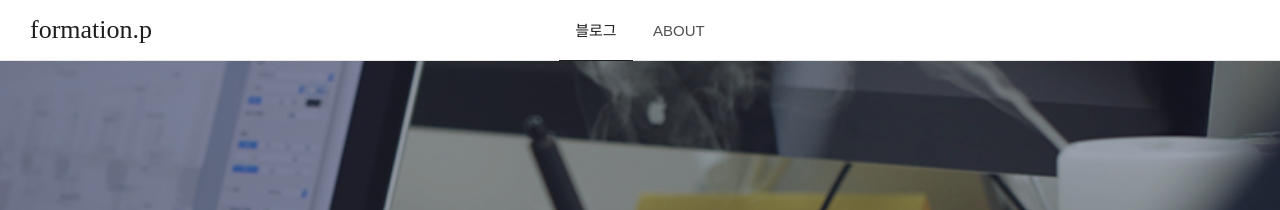
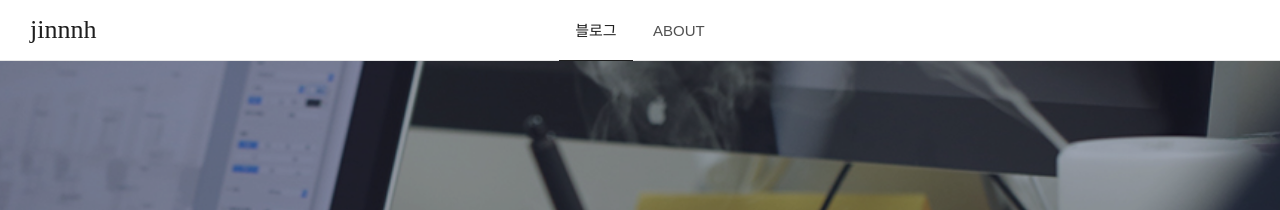
Before and after one commit to gutmate/gutmate.github.com, a Jekyll site: the page built from authors.md, in a window 1280 px wide. Shown: the top 210 px of the page. Built offline with Jekyll 4.4.1, drawn with Linux system fonts in a browser that asks for light colours; some web fonts are replaced.

Commit message:
Change naming

```diff
--- a/_config.yml
+++ b/_config.yml
@@ -1,4 +1,4 @@
-title: formation.p 블로그
+title: jinnnh 블로그
 email: gutmate@gmail.com
 description:
 baseurl: ''
--- a/_includes/header.html
+++ b/_includes/header.html
@@ -6,7 +6,7 @@
         <!--<span class="sr-only">Toggle Search Form</span>-->
     <!--</button>-->
     <a id="logo" href="/">
-        <span class="txt">formation.p</span>
+        <span class="txt">jinnnh</span>
         <!--<span class="sr-only"></span>-->
     </a>
     <!--<form id="search">
--- a/_includes/kakaostory_sdk.html
+++ b/_includes/kakaostory_sdk.html
@@ -5,7 +5,7 @@
     function shareStory(abs_page_url) {
         Kakao.Story.share({
             url: abs_page_url,
-            text: 'formation.p'
+            text: 'jinnnh'
         });
     }
     //]]>
--- a/_includes/kakaotalk_link.html
+++ b/_includes/kakaotalk_link.html
@@ -16,7 +16,7 @@
             height: '200'
         },
         webButton: {
-            text: 'formation.p',
+            text: 'jinnnh',
             url: ogUrl // 앱 설정의 웹 플랫폼에 등록한 도메인의 URL이어야 합니다.
         },
         forwardable: true
```
